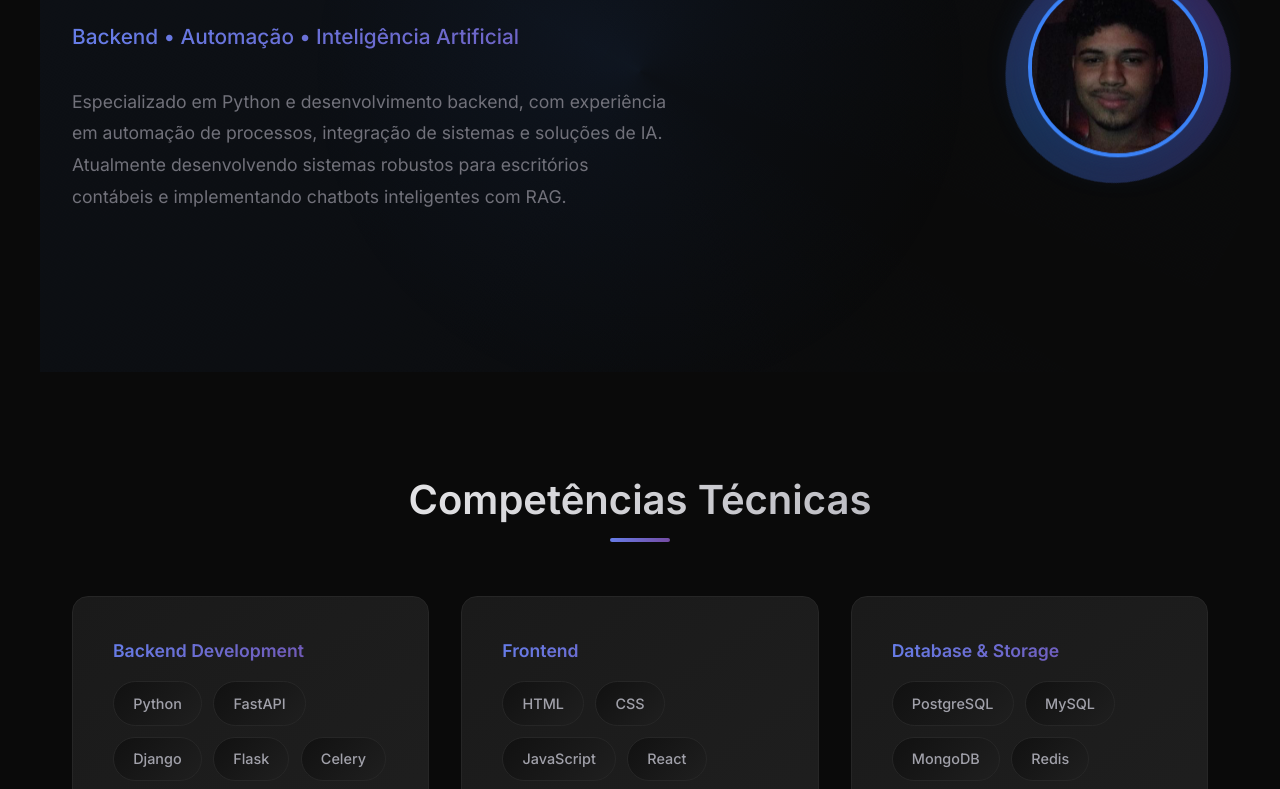
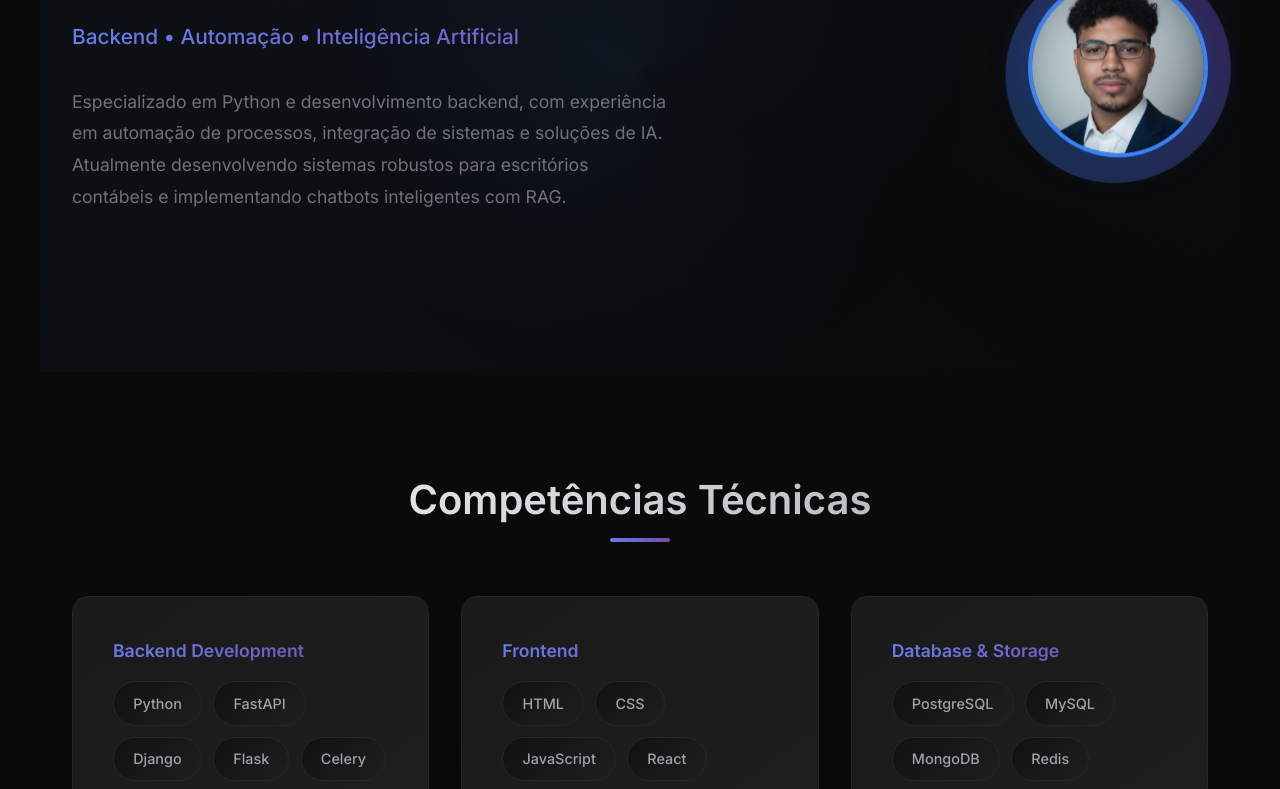
Before and after one commit to IRhafael/portfolio, a plain HTML site: page index.html in a window 1280 px wide. Shown: the part 309-1098 px from the top of the page. Drawn offline with nearby package versions, Linux system fonts and the light colour scheme.

Commit message:
Substitui a imagem de perfil de 'eu.jpg' para 'eu.jpeg' e adiciona a nova imagem ao projeto.

```diff
--- a/index.html
+++ b/index.html
@@ -757,7 +757,7 @@
           </div>
         </div>
         <div class="hero-image slide-in-right">
-          <img src="midia/eu.jpg" alt="Italo Rhaffael" class="profile-image">
+          <img src="midia/eu.jpeg" alt="Italo Rhaffael" class="profile-image">
         </div>
       </div>
     </section>
```
Also changed, not shown: midia/eu.jpeg (added), midia/eu.jpg (deleted).
